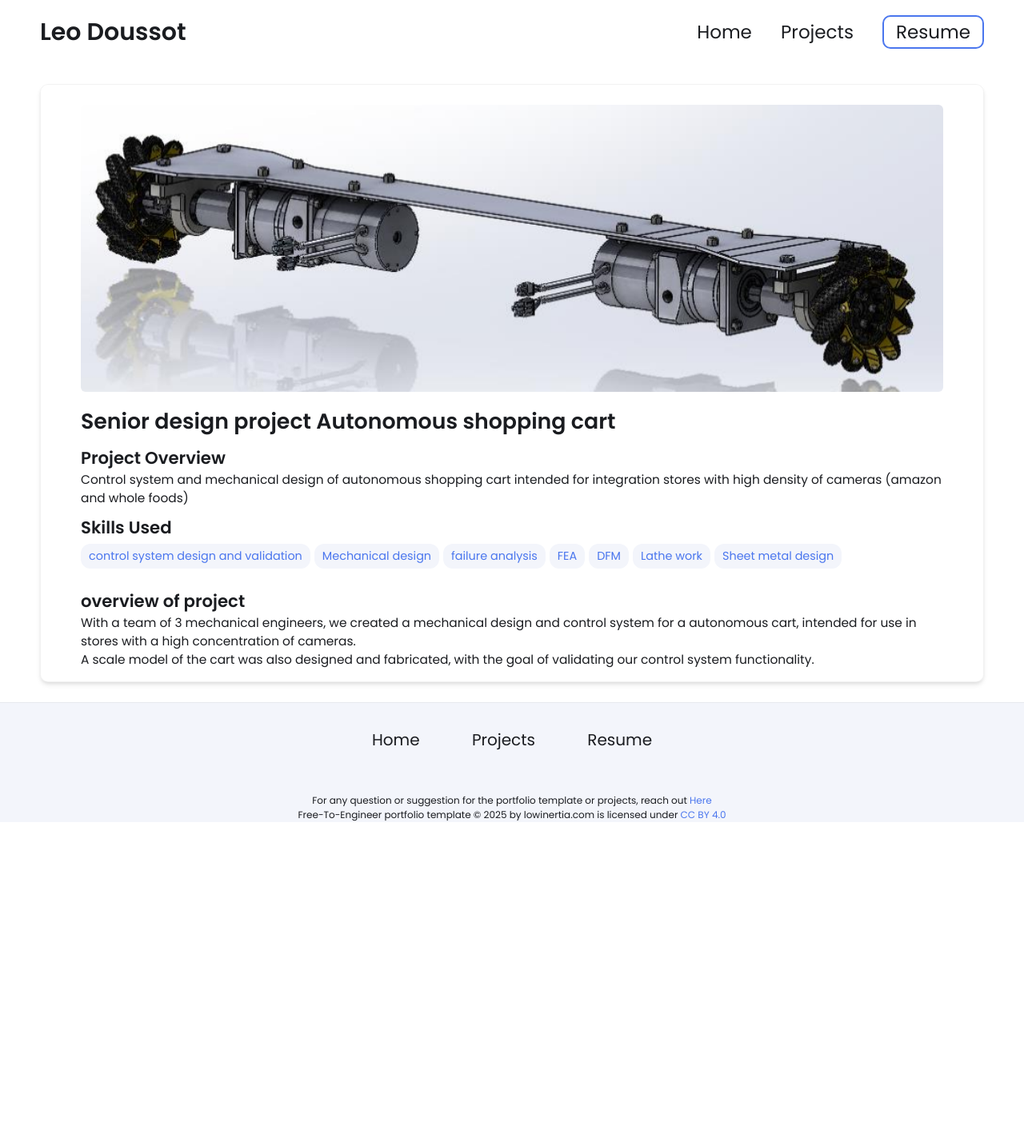
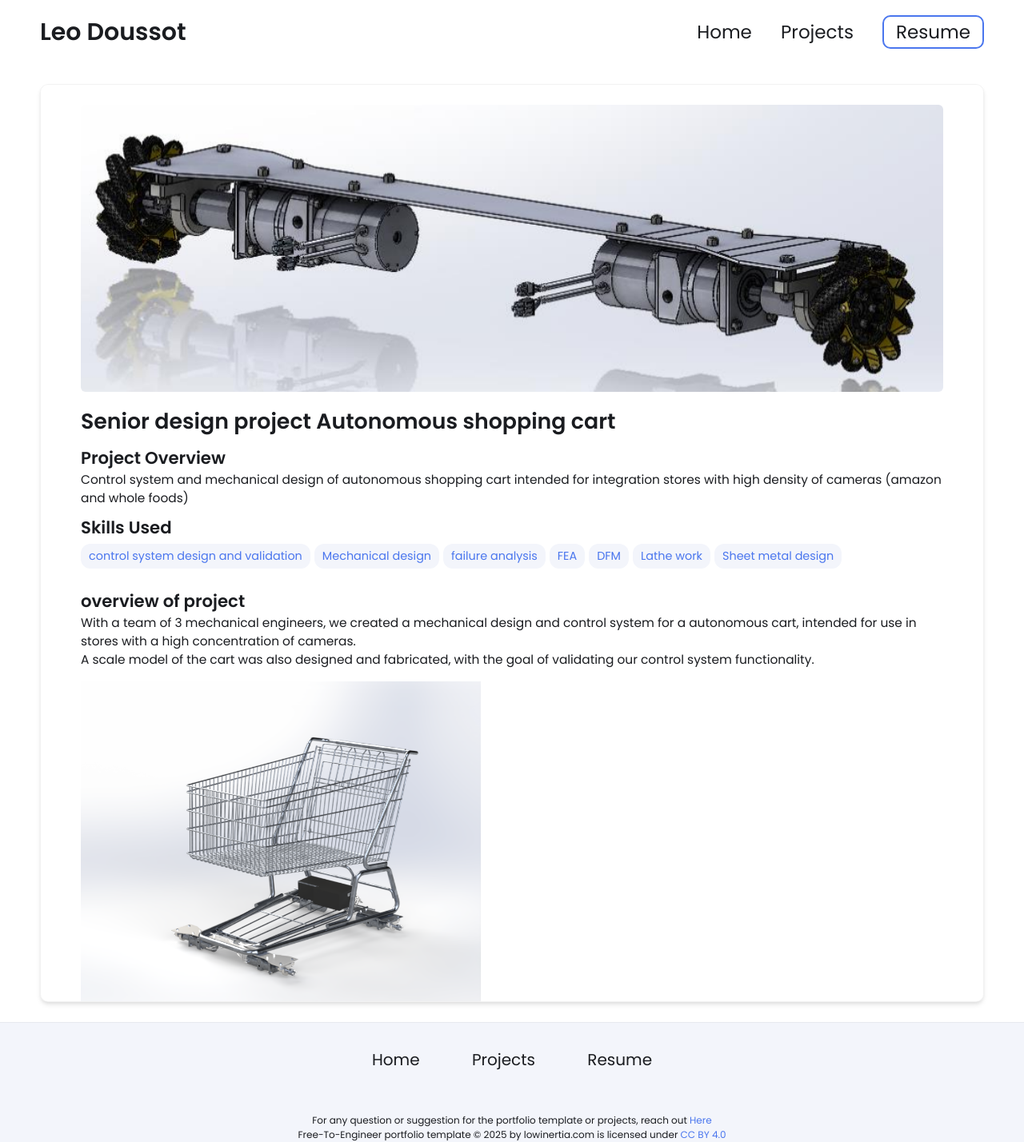
Before and after one commit to icest0rms/icest0rms.github.io, a Jekyll site: the page built from _projects/Autonomous_Vehicle/index.md, in a window 1280 px wide. Shown: the whole page at 80% size. Built offline with Jekyll 4.4.1, drawn with Linux system fonts in a browser that asks for light colours; before the commit the page ends 1028 px from its top, so only the background shows below that.

Commit message:
Update index.md

```diff
--- a/_projects/Autonomous_Vehicle/index.md
+++ b/_projects/Autonomous_Vehicle/index.md
@@ -15,3 +15,4 @@ main-image: /Wheel_axle.PNG
 ## overview of project
 With a team of 3 mechanical engineers, we created a mechanical design and control system for a autonomous cart, intended for use in stores with a high concentration of cameras.
 A scale model of the cart was also designed and fabricated, with the goal of validating our control system functionality.
+{% include image-gallery.html images="cart_render.png" height="400" %}
```
